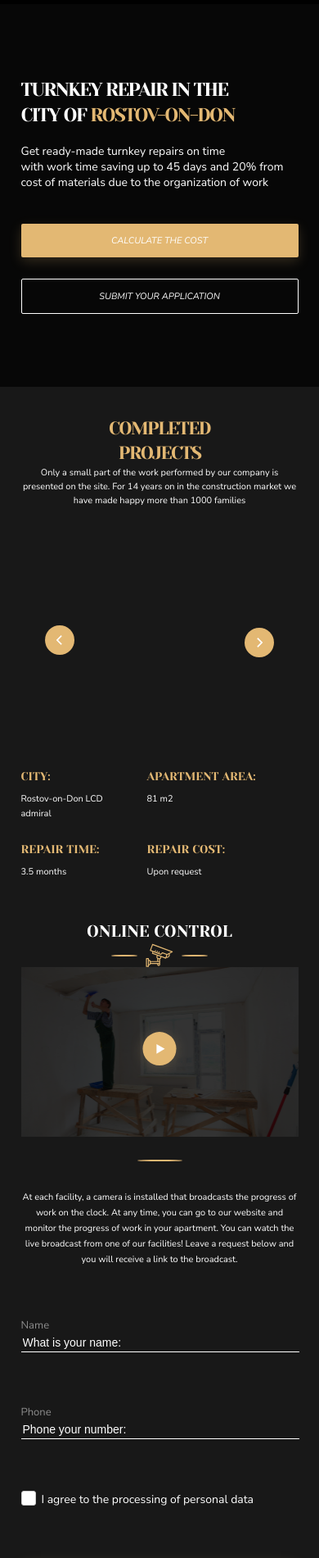
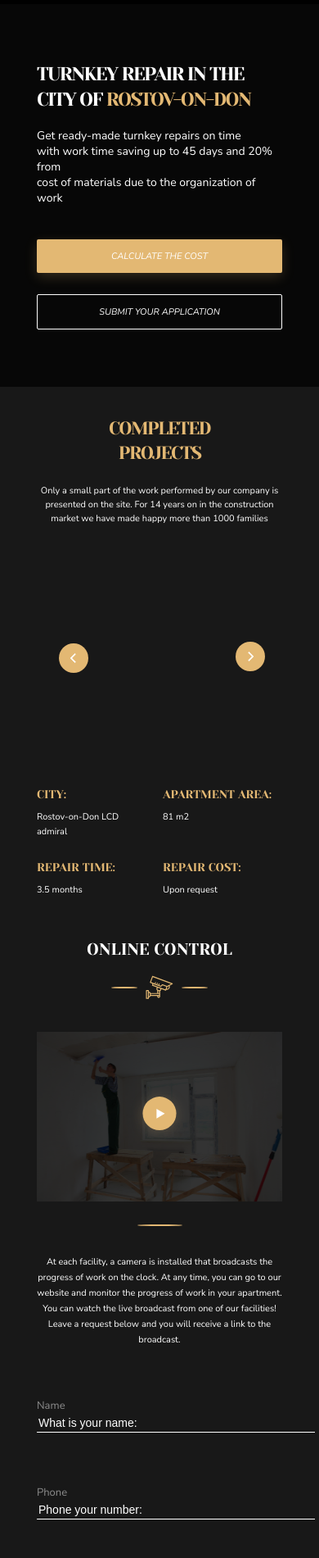
Before and after one commit to Khasankhasiev/Design-Studio, a plain HTML site: page index.html in a window 390 px wide. Shown: the part 52-1953 px from the top of the page at 82% size. Drawn offline with Linux system fonts and the light colour scheme; grey boxes are pictures that could not be loaded.

Commit message:
update addaptive and style

```diff
--- a/css/adaptive.css
+++ b/css/adaptive.css
@@ -39,15 +39,19 @@
     }
 
     .container {
-        max-width: 339px;
+        max-width: 300px;
         width: 100%;
         margin: 0 auto;
     }
 
     .wrapper {
-        max-width: 339px;
+        max-width: 300px;
         width: 100%;
         margin: 0 auto;
+    }
+
+    .subtitle {
+        margin-bottom: 17px;
     }
 
     .header__list, .header__button {
@@ -145,6 +149,10 @@
         background-color: #181818;
     }
 
+    .header-image {
+        margin-bottom: 40px;
+    }
+
     .control-image {
         background-image: url('../images/online-control-mobile.png');
         background-size: 100% 100%;
@@ -234,7 +242,7 @@
     }
 
     .section__card {
-        padding-top: 40px;
+        padding-top: 0;
         row-gap: 246px;
     }
 
@@ -272,10 +280,6 @@
         background-image: none;
         background-color: white;
         height: auto;
-    }
-
-    .section__title {
-        margin: 0;
     }
 
     .section-clients {
--- a/css/style.css
+++ b/css/style.css
@@ -176,6 +176,7 @@ body * {
     background-color: rgba(0, 0, 0, 0);
     border: 0;
     position: absolute;
+    cursor: pointer;
 }
 
 .photoslider:first-child {
@@ -184,7 +185,7 @@ body * {
 }
 
 .photoslider:last-child {
-    top: 42%;
+    top: 40%;
     left: 79%;
     transform: rotate(180deg);
 }
@@ -731,11 +732,9 @@ body * {
 
 .action {
     display: flex;
-    justify-content: end;
+    justify-content: flex-start;
     align-items: center;
-    margin-right: 210px;
     margin-top: 38px;
-
 }
 
 .action-logo {
```
